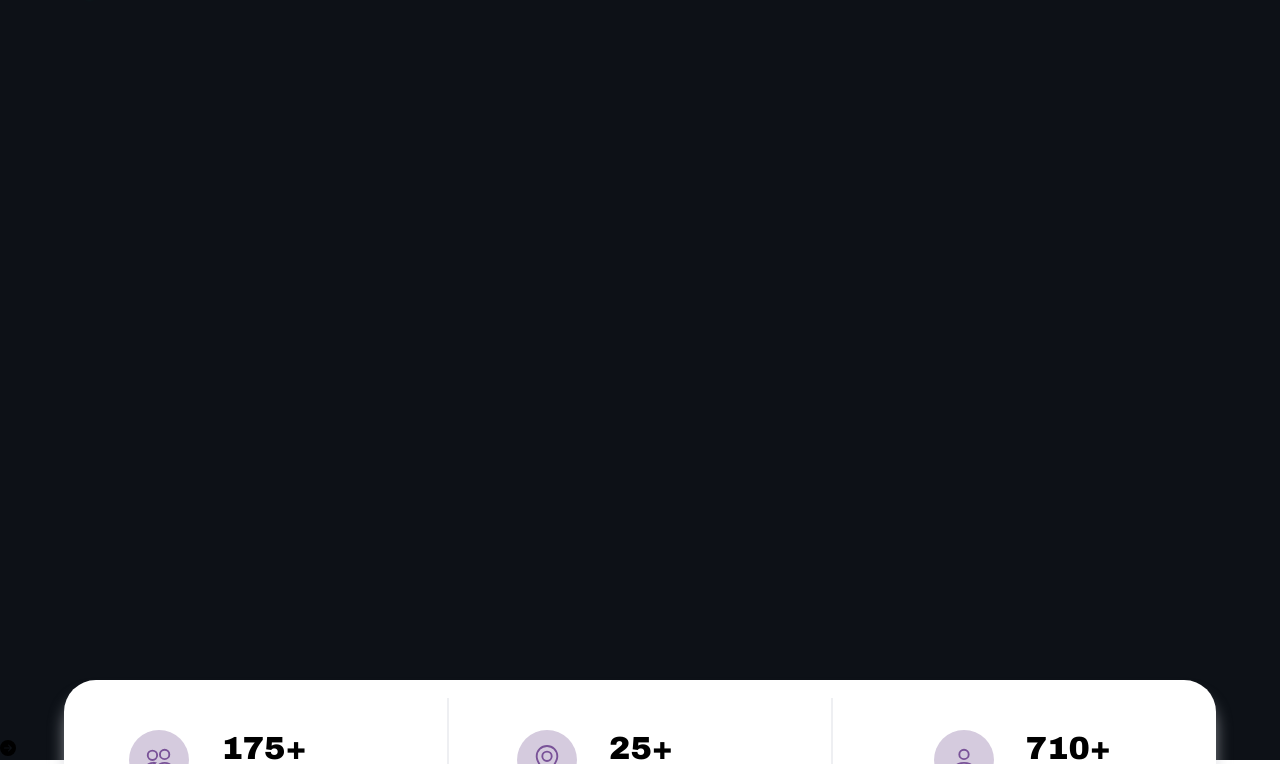
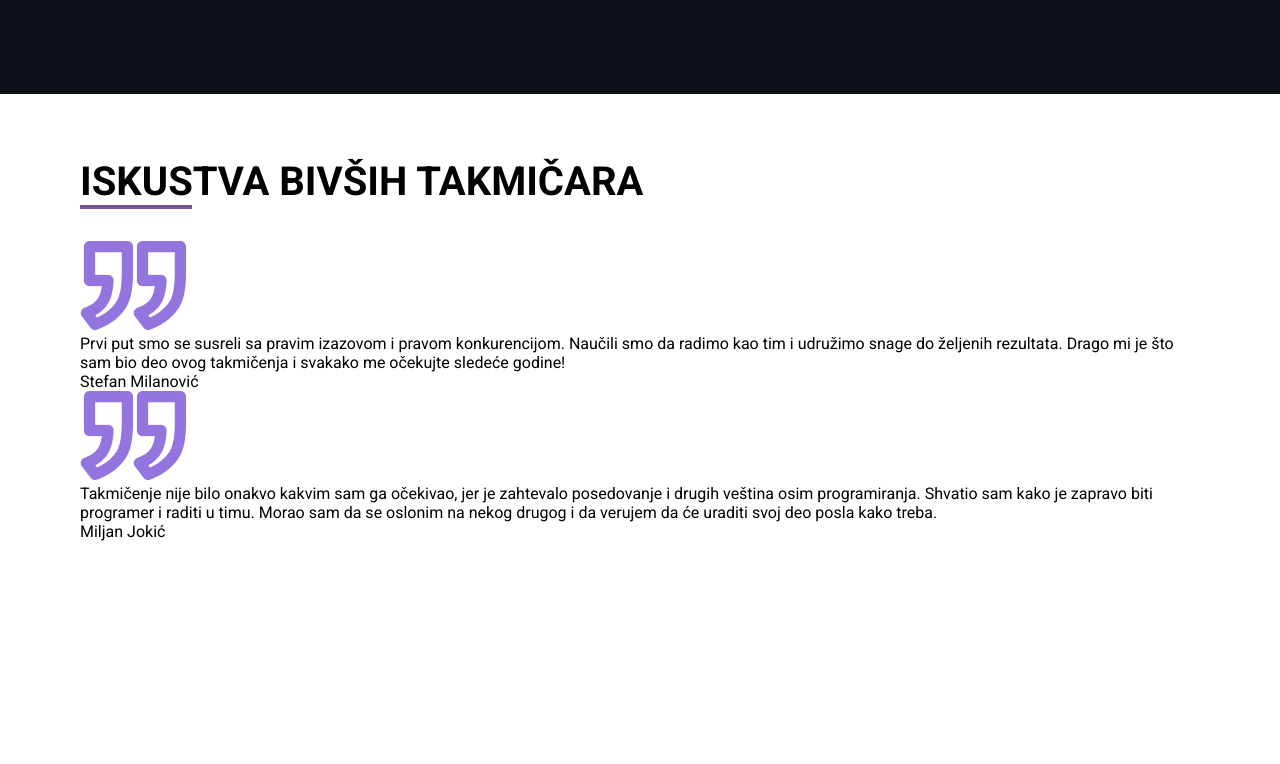
Before and after one commit to StefanJo3107/HZS-4.0-Site, a React (Create React App) app: page / in a window 1280 px wide. Shown: the part 6556-7320 px from the top of the page. Built offline with nearby package versions, Linux system fonts and the light colour scheme.

Commit message:
reorganizovana iskustva, obrisani elementi za slajder u njima

```diff
--- a/src/Components/Iskustva/Iskustva.jsx
+++ b/src/Components/Iskustva/Iskustva.jsx
@@ -1,7 +1,6 @@
-import React, {Fragment, useState} from 'react';
-import {BsFillArrowLeftCircleFill} from 'react-icons/bs';
-import {BsFillArrowRightCircleFill} from 'react-icons/bs';
-import {AnimatePresence, motion} from 'framer-motion';
+import React from 'react';
+
+import SectionTitle from '../Utilities/SectionTitle';
 import Iskustvo from './Iskustvo';
 import './Iskustva.scss';
 
@@ -9,62 +8,28 @@ const Iskustva = () => {
   const iskustvaContent = [
     {
       iskustvoTekst:
-        'Hakaton je nesto najjace sto sam u zivotu video, nezaboravno iskustvo, sve preporuke od mene!',
-      autorSlika: <img src='../../../Assets/unknown.jpg' alt='autor-slika' />,
-      autorIme: 'Marko Markovic',
+        'Prvi put smo se susreli sa pravim izazovom i pravom konkurencijom. Naučili smo da radimo kao tim i udružimo snage do željenih rezultata. Drago mi je što sam bio deo ovog takmičenja i svakako me očekujte sledeće godine!',
+      autorIme: 'Stefan Milanović',
     },
     {
       iskustvoTekst:
-        'Hakaton je nesto najjace sto sam u zivotu video, nezaboravno iskustvo, sve preporuke od mene!',
-      autorSlika: <img src='../../../Assets/unknown.jpg' alt='autor-slika' />,
-      autorIme: 'Petar Petrovic',
-    },
-    {
-      iskustvoTekst:
-        'Hakaton je nesto najjace sto sam u zivotu video, nezaboravno iskustvo, sve preporuke od mene!',
-      autorSlika: <img src='../../../Assets/unknown.jpg' alt='autor-slika' />,
-      autorIme: 'Janko Jankovic',
-    },
-    {
-      iskustvoTekst:
-        'Hakaton je nesto najjace sto sam u zivotu video, nezaboravno iskustvo, sve preporuke od mene!',
-      autorSlika: <img src='../../../Assets/unknown.jpg' alt='autor-slika' />,
-      autorIme: 'Milos Milosevic',
+        'Takmičenje nije bilo onakvo kakvim sam ga očekivao, jer je zahtevalo posedovanje i drugih veština osim programiranja. Shvatio sam kako je zapravo biti programer i raditi u timu. Morao sam da se oslonim na nekog drugog i da verujem da će uraditi svoj deo posla kako treba.',
+      autorIme: 'Miljan Jokić',
     },
   ];
 
-  const [iskustvoIndex, setIskustvoIndex] = useState(0);
-
   return (
-    <Fragment>
-      <div className='iskustva-wrapper'>
-        <div className='iskustva-slider'>
-          <AnimatePresence>
-            <motion.div
-              initial={{opacity: 0, y: 50}}
-              animate={{opacity: 0, y: 0}}
-              exit={{opacity: 0, y: 50}}
-              transition={{duration: 1}}>
-              <Iskustvo
-                iskustvoTekst={iskustvaContent[iskustvoIndex].iskustvoTekst}
-                autorIme={iskustvaContent[iskustvoIndex].autorIme}
-                autorSlika={iskustvaContent[iskustvoIndex].autorSlika}
-              />
-            </motion.div>
-          </AnimatePresence>
-        </div>
-        <div className='iskustva-buttons'>
-          <div onCLick={() => setIskustvoIndex - 1}>
-            {iskustvoIndex > 0 && <BsFillArrowLeftCircleFill />}
-          </div>
-          <div onClick={() => setIskustvoIndex - 1}>
-            {iskustvoIndex < iskustvaContent.length - 1 && (
-              <BsFillArrowRightCircleFill />
-            )}
-          </div>
-        </div>
-      </div>
-    </Fragment>
+    <div className='iskustva'>
+      <SectionTitle text='black' underline='purple'>
+        iskustva bivših takmičara
+      </SectionTitle>
+      {iskustvaContent.map((iskustvo) => (
+        <Iskustvo
+          iskustvoTekst={iskustvo.iskustvoTekst}
+          autorIme={iskustvo.autorIme}
+        />
+      ))}
+    </div>
   );
 };
 
--- a/src/Components/Iskustva/Iskustva.scss
+++ b/src/Components/Iskustva/Iskustva.scss
@@ -0,0 +1,10 @@
+@import '../../global.scss';
+
+.iskustva {
+  background-color: $pozadina_bela;
+  min-height: 100vh;
+  position: relative;
+  padding-left: 5rem;
+  padding-top: 4rem;
+  padding-right: 5rem;
+}
--- a/src/Components/Iskustva/Iskustvo.jsx
+++ b/src/Components/Iskustva/Iskustvo.jsx
@@ -1,19 +1,17 @@
 import React, {Fragment} from 'react';
+import navodnici from '../../Assets/Images/vector.png';
 import './Iskustvo.scss';
 
 const Iskustvo = (props) => {
   return (
     <Fragment>
       <div className='iskustvo'>
-        <div className='navodnici'>
-          <img src='../../Assets/Images/Vector' alt='navodnici' />
-          <img src='../../Assets/Images/Vector' alt='navodnici' />
+        <div className='iskustvo-navodnici'>
+          <img src={navodnici} alt='navodnici' />
+          <img src={navodnici} alt='navodnici' />
         </div>
-        <div className='iskustvo-tekst'>
+        <div className='iskustvo-sadrzaj'>
           <p>{props.iskustvoTekst}</p>
-        </div>
-        <div className='iskustvo-autor'>
-          <img src={props.autorSlika} alt='autor-slika' />
           <p>{props.autorIme}</p>
         </div>
       </div>
```
Also changed, not shown: src/Assets/Images/unknown.jpg (deleted).
